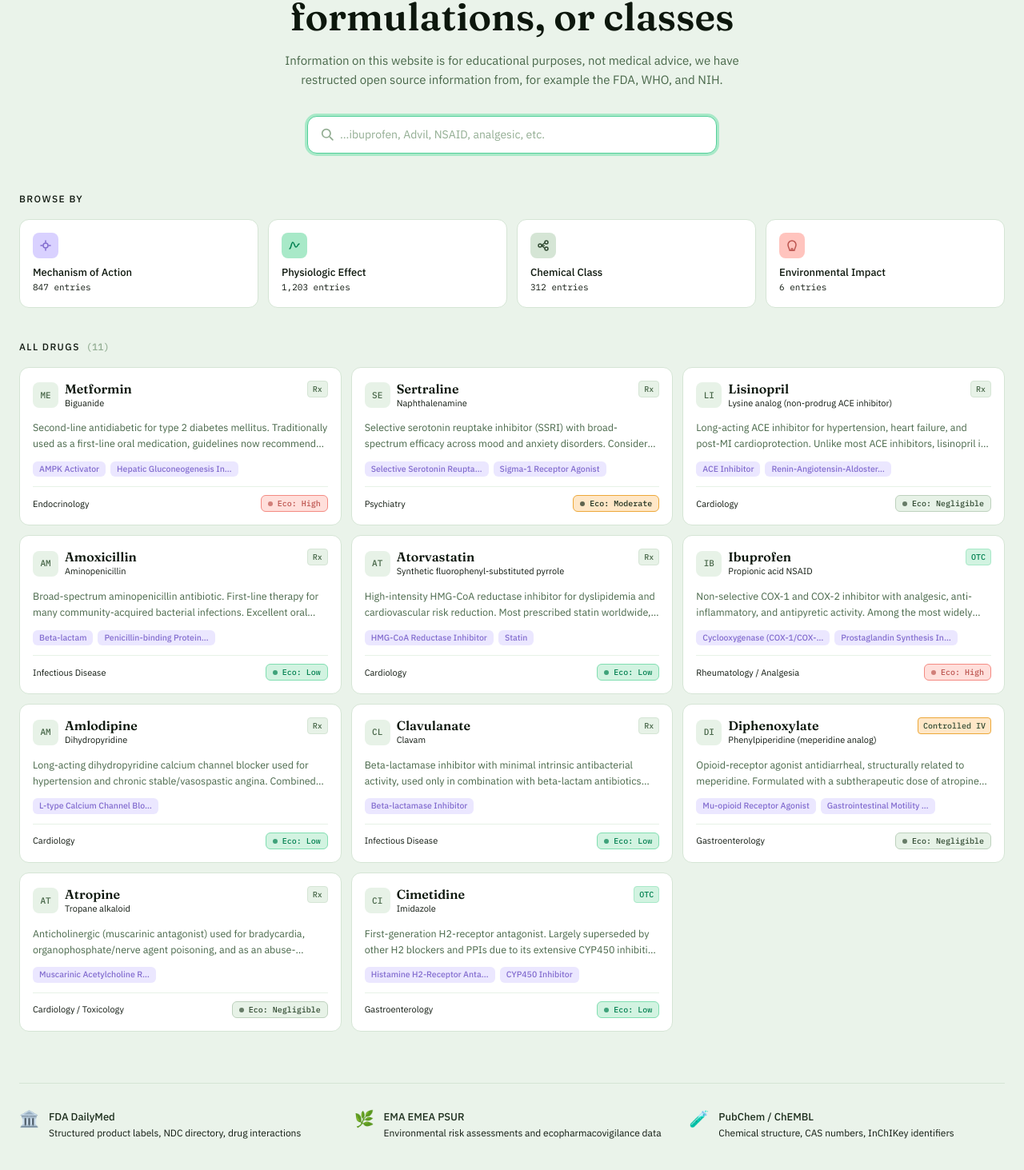
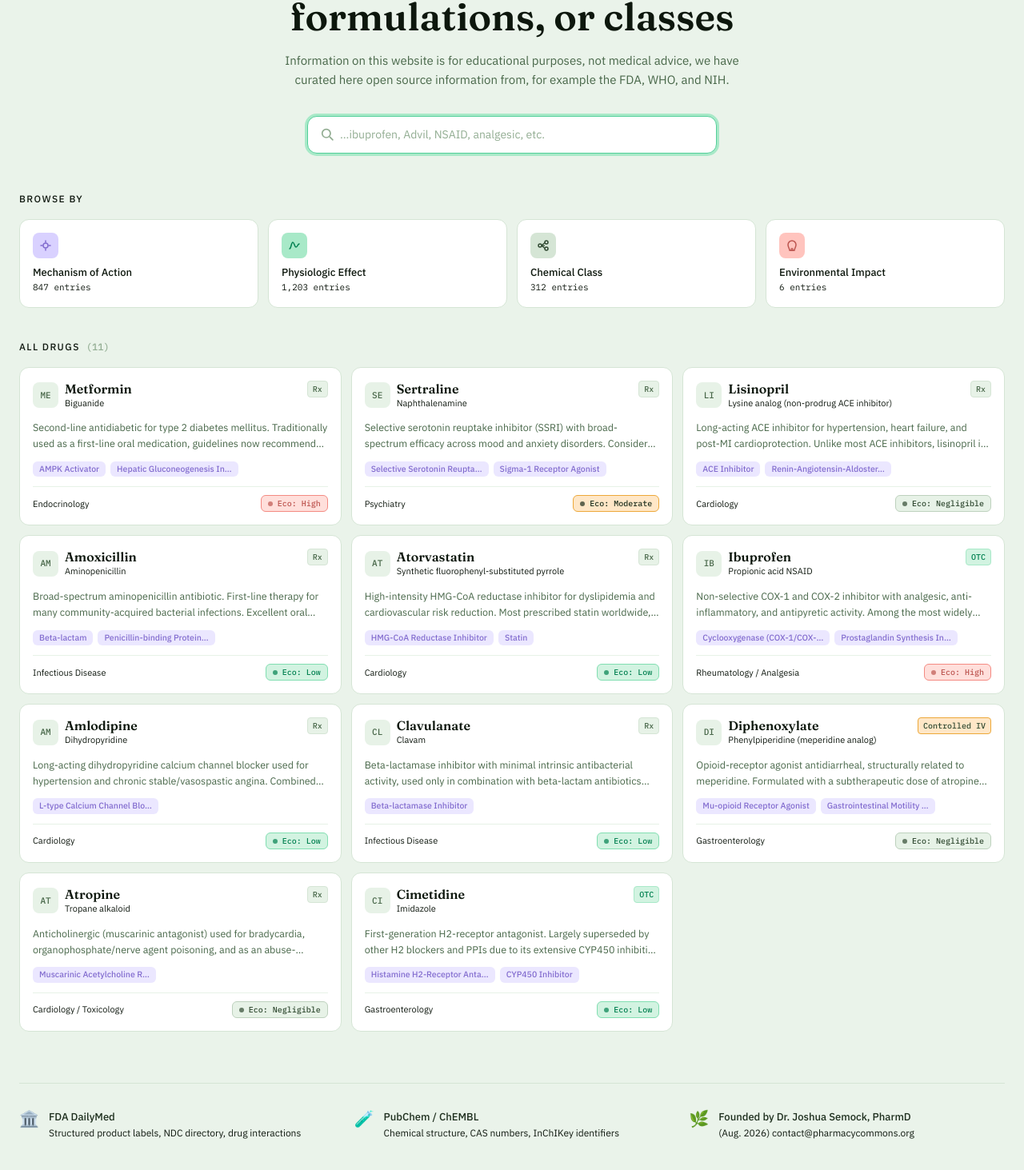
Before and after one commit to JoshuaSemock/pharmacycommons.org, a React (Vite) app: page / in a window 1280 px wide. Shown: the part 207-1670 px from the top of the page at 80% size. Built offline with nearby package versions, Linux system fonts and the light colour scheme; the HTML template or start-up script is replaced by a standard one.

Commit message:
Update SearchView.tsx

```diff
--- a/src/SearchView.tsx
+++ b/src/SearchView.tsx
@@ -37,7 +37,7 @@ export default function SearchView({ initialQuery, onNavigate }: SearchViewProps
           Query drug information by active ingredients,<br className="hidden sm:block" /> formulations, or classes
         </h1>
         <p className="mx-auto max-w-xl font-sans text-[15px] text-sage-600 leading-relaxed mb-8">
-          Information on this website is for educational purposes, not medical advice, we have restructed open source information from, for example the FDA, WHO, and NIH.
+          Information on this website is for educational purposes, not medical advice, we have curated here open source information from, for example the FDA, WHO, and NIH.
         </p>
 
         {/* Search bar */}
@@ -135,8 +135,8 @@ export default function SearchView({ initialQuery, onNavigate }: SearchViewProps
         <footer className="mt-16 border-t border-sage-200 pt-8">
           <div className="grid gap-6 sm:grid-cols-3">
             <DataSource icon="🏛️" label="FDA DailyMed" desc="Structured product labels, NDC directory, drug interactions" />
-            <DataSource icon="🌿" label="EMA EMEA PSUR" desc="Environmental risk assessments and ecopharmacovigilance data" />
             <DataSource icon="🧪" label="PubChem / ChEMBL" desc="Chemical structure, CAS numbers, InChIKey identifiers" />
+            <DataSource icon="🌿" label="Founded by Dr. Joshua Semock, PharmD" desc="(Aug. 2026) contact@pharmacycommons.org" />
           </div>
         </footer>
       )}
```
